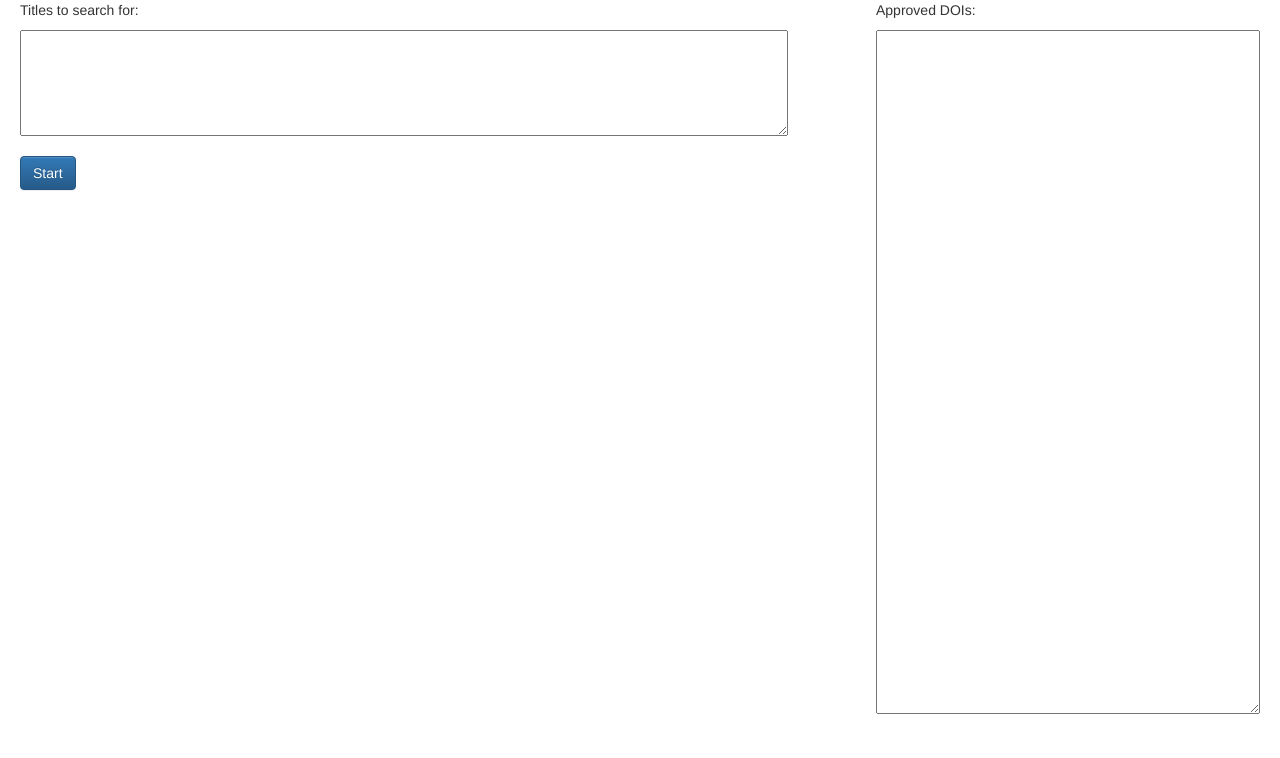
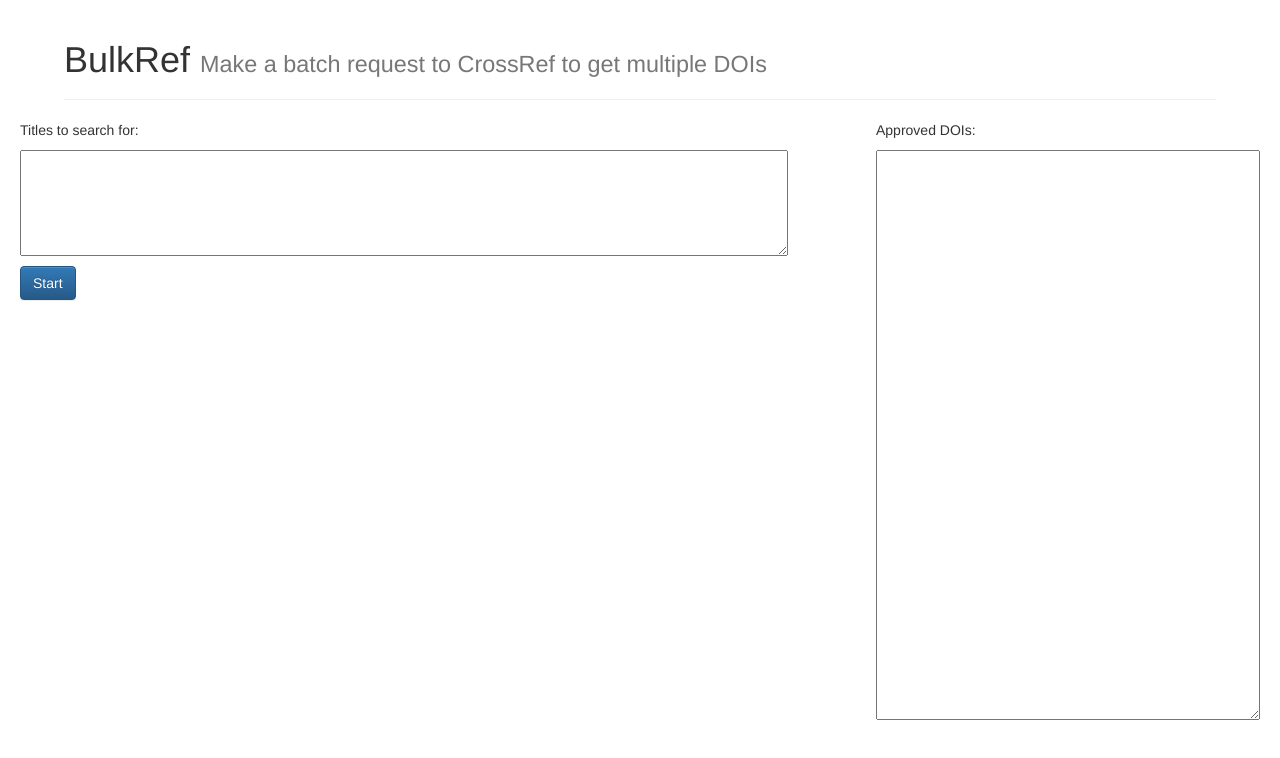
Before and after one commit to ama1111/bulkref, a website: page public/index.html in a window 1280 px wide. Drawn offline with nearby package versions, Linux system fonts and the light colour scheme.

Commit message:
Adding a header and tweaking some spacing.

```diff
--- a/public/bulkref.css
+++ b/public/bulkref.css
@@ -1,3 +1,8 @@
+#root {
+  width: 90%;
+  margin: 0 auto;
+}
+
 #content {
   position: absolute;
   width: 60%;
@@ -7,6 +12,14 @@
 #sidebar {
   position: fixed;
   right: 20px;
-  height: 90%;
+  height: 75%;
   width: 30%;
 }
+
+#search-terms {
+  width: 100%;
+}
+
+#btn-start {
+  margin: 10px 0px;
+}
--- a/public/index.html
+++ b/public/index.html
@@ -17,21 +17,23 @@
 </head>
 <body ng-controller="BulkrefCtrl">
 
-  <div>
+  <div id="root">
+
+    <div class="page-header">
+      <h1>BulkRef <small>Make a batch request to CrossRef to get multiple DOIs</small></h1>
+    </div>
+
 
     <div id="content">
 
       <p>Titles to search for:</p>
-      <textarea style="width:100%" rows="5" wrap="off"
+      <textarea id="search-terms" rows="5" wrap="off"
       ng-model="names" ng-list="&#10;" ng-trim="false"></textarea>
 
-      <br/>
-      <br/>
       <button id="btn-start" type="button" class="btn btn-primary" ng-click="start()"
       ng-disabled="processing">
         {{processing ? "Processing" : "Start"}}
       </button>
-      <br/>
 
       <div class="list-group">
 
@@ -70,5 +72,7 @@
       ng-model="dois" ng-list="&#10;" ng-trim="false"></textarea>
     </div>
 
+  </div>
+
 </body>
 </html>
```
